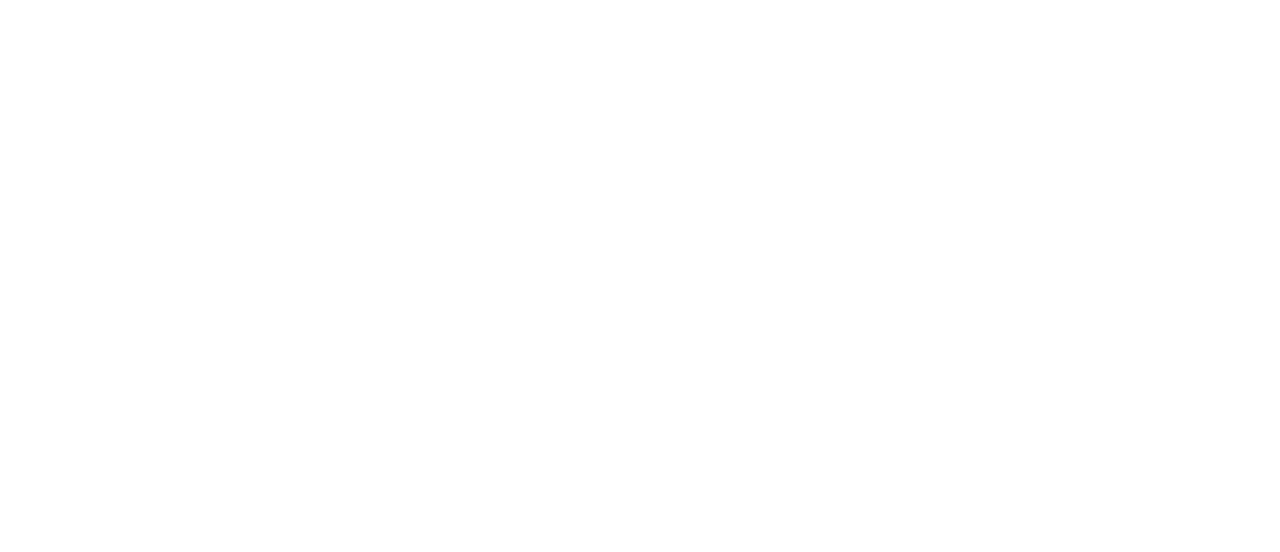
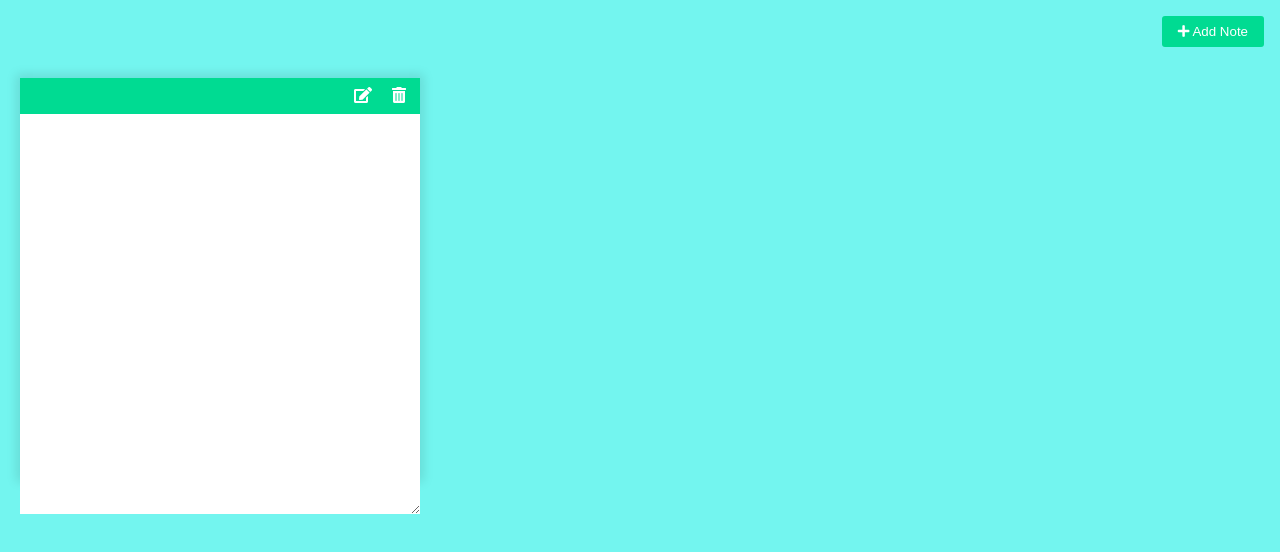
Before and after one commit to dsjeffcoat/notes-app, a plain HTML site: page index.html in a window 1280 px wide. Drawn offline with nearby package versions, Linux system fonts and the light colour scheme.

Commit message:
html and css styling added

```diff
--- a/index.html
+++ b/index.html
@@ -3,13 +3,31 @@
   <head>
     <meta charset="UTF-8" />
     <meta name="viewport" content="width=device-width, initial-scale=1.0" />
-    <!-- <link rel="stylesheet" href="https://cdnjs.cloudflare.com/ajax/libs/font-awesome/5.15.1/css/all.min.css" integrity="sha512-+4zCK9k+qNFUR5X+cKL9EIR+ZOhtIloNl9GIKS57V1MyNsYpYcUrUeQc9vNfzsWfV28IaLL3i96P9sdNyeRssA==" crossorigin="anonymous" /> -->
+    <link rel="stylesheet" href="https://cdnjs.cloudflare.com/ajax/libs/font-awesome/5.15.1/css/all.min.css" integrity="sha512-+4zCK9k+qNFUR5X+cKL9EIR+ZOhtIloNl9GIKS57V1MyNsYpYcUrUeQc9vNfzsWfV28IaLL3i96P9sdNyeRssA==" crossorigin="anonymous" />
     <link rel="stylesheet" href="style.css" />
     <title>Notes App</title>
   </head>
   <body>
+    <button class="add" id="add">
+      <i class="fas fa-plus"></i> Add Note
+    </button>
 
+    <div class="note">
+      <div class="tools">
+        <button class="edit">
+          <i class="fas fa-edit"></i>
+        </button>
+        <button class="delete">
+          <i class="fas fa-trash-alt"></i>
+        </button>
+      </div>
 
+      <div class="hidden"></div>
+      <textarea></textarea>
+    </div>
+
+    <!-- Scripts  -->
+    <script src="https://cdnjs.cloudflare.com/ajax/libs/marked/1.2.7/marked.min.js" integrity="sha512-Sl04EWeJ0QgILm83WoubQbZqh71aWLJP8xnswnKSBI37S+ZtrWVtSHmd1YaYYdC1g9PWN1siY7KO2jU3HtCVHA==" crossorigin="anonymous"></script>
     <script src="script.js"></script>
   </body>
 </html>
--- a/style.css
+++ b/style.css
@@ -1,23 +1,72 @@
-@import url('https://fonts.googleapis.com/css2?family=Maven+Pro:wght@400;700&display=swap');
+@import url('https://fonts.googleapis.com/css2?family=Maven+Pro:wght@200;400&display=swap');
 
 * {
     box-sizing: border-box;
 }
 
 :root {
-    --primary-color: #a2ad59;
-    --secondary-color: #9b489b;
-    --border-color: #e8e9ed;
-    --bg-color: #333333;
+    --color-palette-1: #1CEB2E;
+    --color-palette-2: #69F59E;
+    --color-palette-3: #00DB92;
+    --color-palette-4: #73F5EF;
+    --color-palette-5: #15B9EB;
 }
 
 body {
+   background-color: var(--color-palette-4);
    font-family: 'Maven Pro', sans-serif;
    display: flex;
-   flex-direction: column;
-   align-items: center;
-   justify-content: center;
-   height: 100vh;
-   overflow: hidden;
+   flex-wrap: wrap;
    margin: 0;
+   padding-top: 3rem;
 }
+
+.add {
+    position: fixed;
+    top: 1rem;
+    right: 1rem;
+    background-color: var(--color-palette-3);
+    border: none;
+    border-radius: 3px;
+    padding: 0.5rem 1rem;
+    color: #fff;
+    cursor: pointer;
+}
+
+.note {
+    background-color: #fff;
+    box-shadow: 0 0 10px 4px rgba(0, 0, 0, 0.1);
+    margin: 30px 20px;
+    height: 400px;
+    width: 400px;
+}
+
+.note .tools {
+    background-color: var(--color-palette-3);
+    display: flex;
+    justify-content: flex-end;
+    padding: 0.5rem;
+}
+
+.note .tools button {
+    background-color: transparent;
+    border: none;
+    color: #fff;
+    cursor: pointer;
+    font-size: 1rem;
+    margin-left: 0.5rem;
+}
+
+.note textarea {
+    outline: none;
+    font-family: inherit;
+    font-size: 1.2rem;
+    border: none;
+    height: 400px;
+    width: 100%;
+    padding: 20px;
+}
+
+.hidden {
+    display: none;
+}
```
